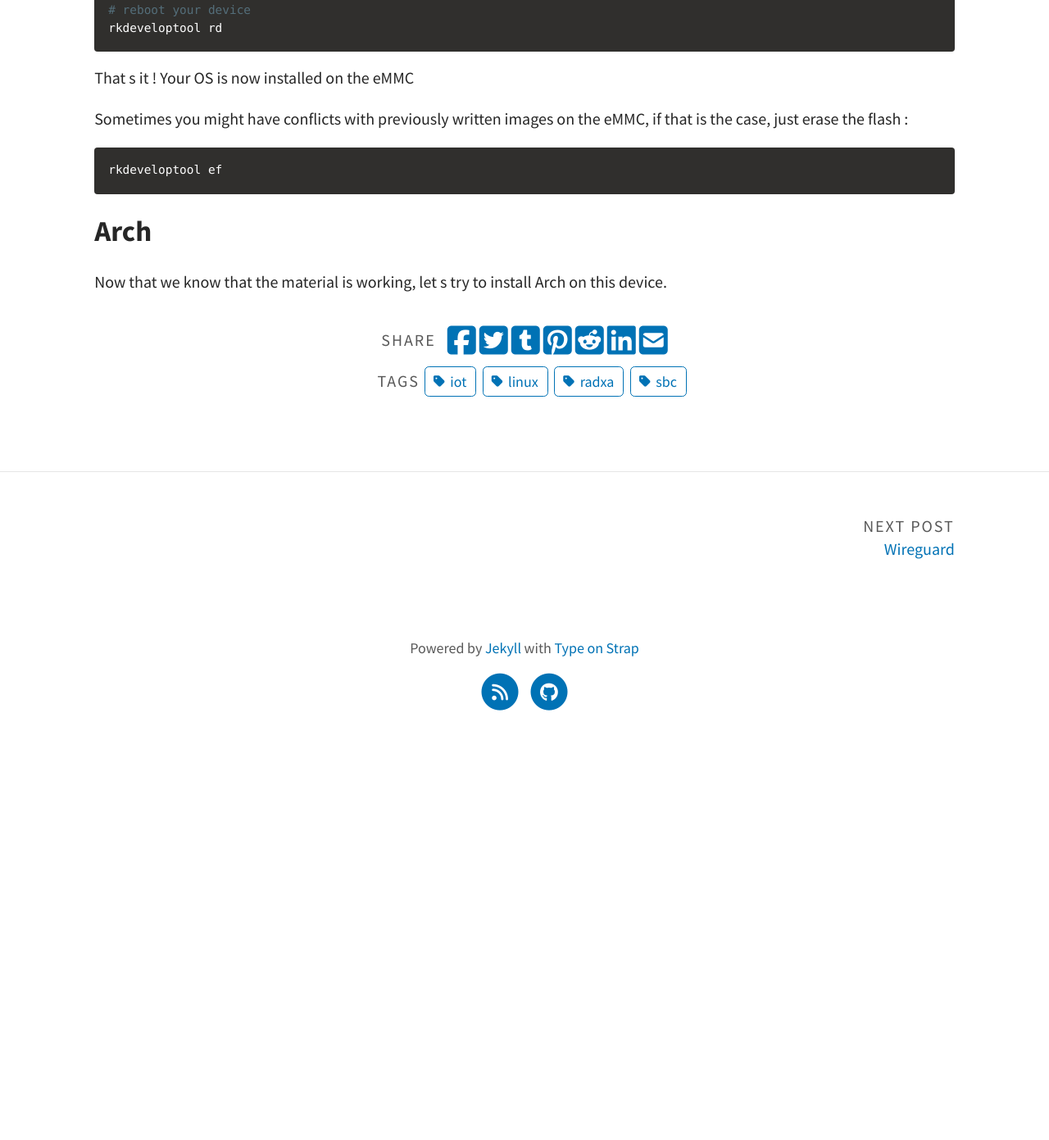
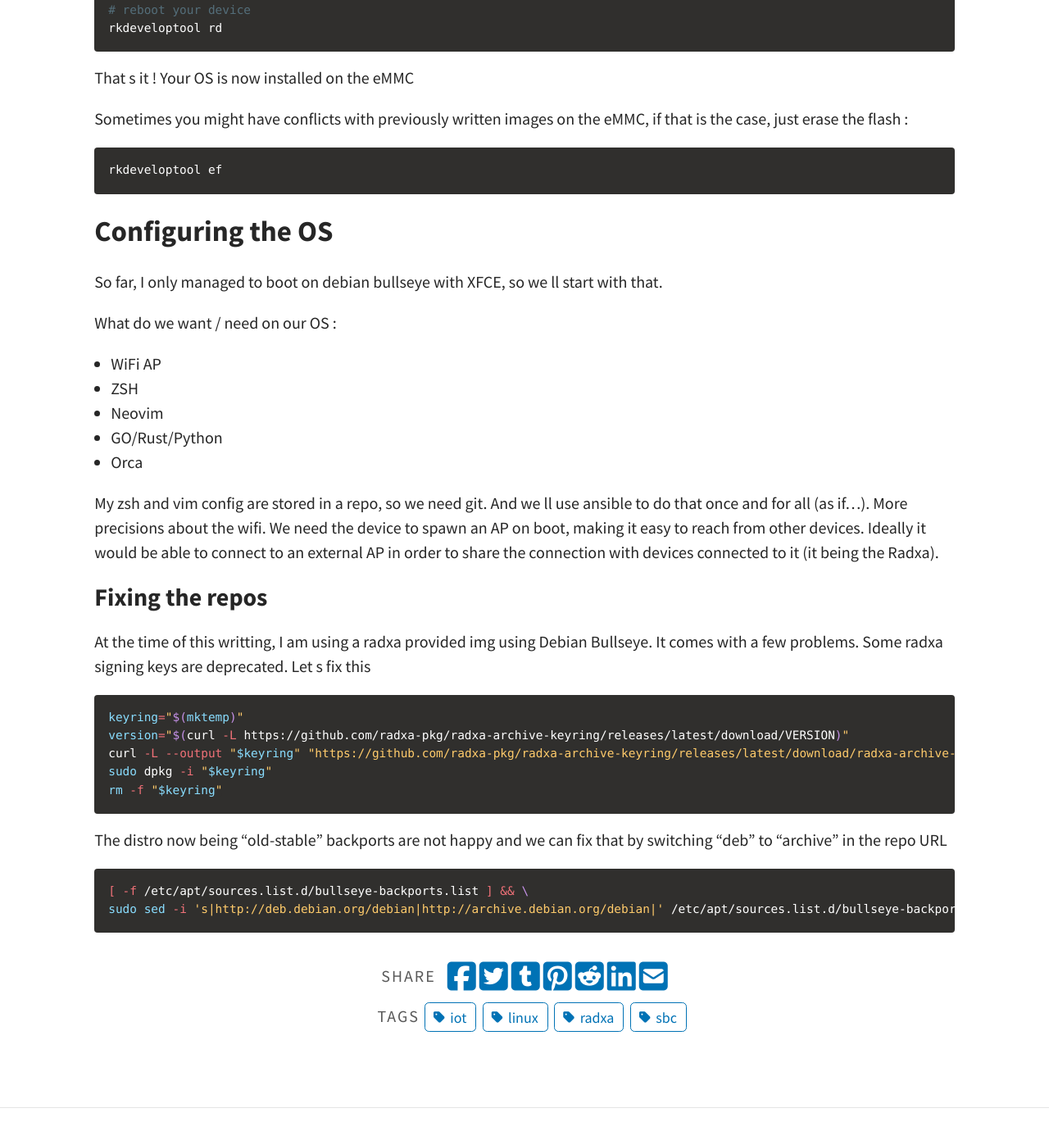
Before and after one commit to cristalcorp/cristalcorp.github.io, a Jekyll site: the page built from _posts/2025-07-22-Radxa.md, in a window 1280 px wide and 1400 px high, scrolled down 2466 px. Shown: the top 1391 px of the window at 82% size. Built offline with Jekyll 4.4.1, drawn with Linux system fonts in a browser that asks for light colours; a script that is not in the unit is left out; before the commit the page ends 3371 px from its top, so only the background shows below that; some of the changed text lies outside the part shown.

Commit message:
radxa draft - fixing repos

````diff
--- a/_posts/2025-07-22-Radxa.md
+++ b/_posts/2025-07-22-Radxa.md
@@ -10,7 +10,7 @@ Got a Radxa ? Let s make it fit our needs !
 
 # Radxa ZERO 3W
 
-## Install a distro
+## Resources
 
 The doc can be found [here](https://docs.radxa.com/en/zero/zero3).
 The [resources](https://docs.radxa.com/en/zero/zero3/getting-started/download).
@@ -108,6 +108,31 @@ Sometimes you might have conflicts with previously written images on the eMMC, i
 rkdeveloptool ef
 ```
 
-## Arch
+## Configuring the OS
+So far, I only managed to boot on debian bullseye with XFCE, so we ll start with that.
 
-Now that we know that the material is working, let s try to install Arch on this device.
+What do we want / need on our OS :
+- WiFi AP
+- ZSH
+- Neovim
+- GO/Rust/Python
+- Orca
+
+My zsh and vim config are stored in a repo, so we need git. And we ll use ansible to do that once and for all (as if...).
+More precisions about the wifi. We need the device to spawn an AP on boot, making it easy to reach from other devices. Ideally it would be able to connect to an external AP in order to share the connection with devices connected to it (it being the Radxa).
+
+### Fixing the repos
+At the time of this writting, I am using a radxa provided img using Debian Bullseye. It comes with a few problems.
+Some radxa signing keys are deprecated. Let s fix this
+```bash
+keyring="$(mktemp)"
+version="$(curl -L https://github.com/radxa-pkg/radxa-archive-keyring/releases/latest/download/VERSION)"
+curl -L --output "$keyring" "https://github.com/radxa-pkg/radxa-archive-keyring/releases/latest/download/radxa-archive-keyring_${version}_all.deb"
+sudo dpkg -i "$keyring"
+rm -f "$keyring"
+```
+The distro now being "old-stable" backports are not happy and we can fix that by switching "deb" to "archive" in the repo URL
+```bash
+[ -f /etc/apt/sources.list.d/bullseye-backports.list ] && \
+sudo sed -i 's|http://deb.debian.org/debian|http://archive.debian.org/debian|' /etc/apt/sources.list.d/bullseye-backports.list
+```
````
